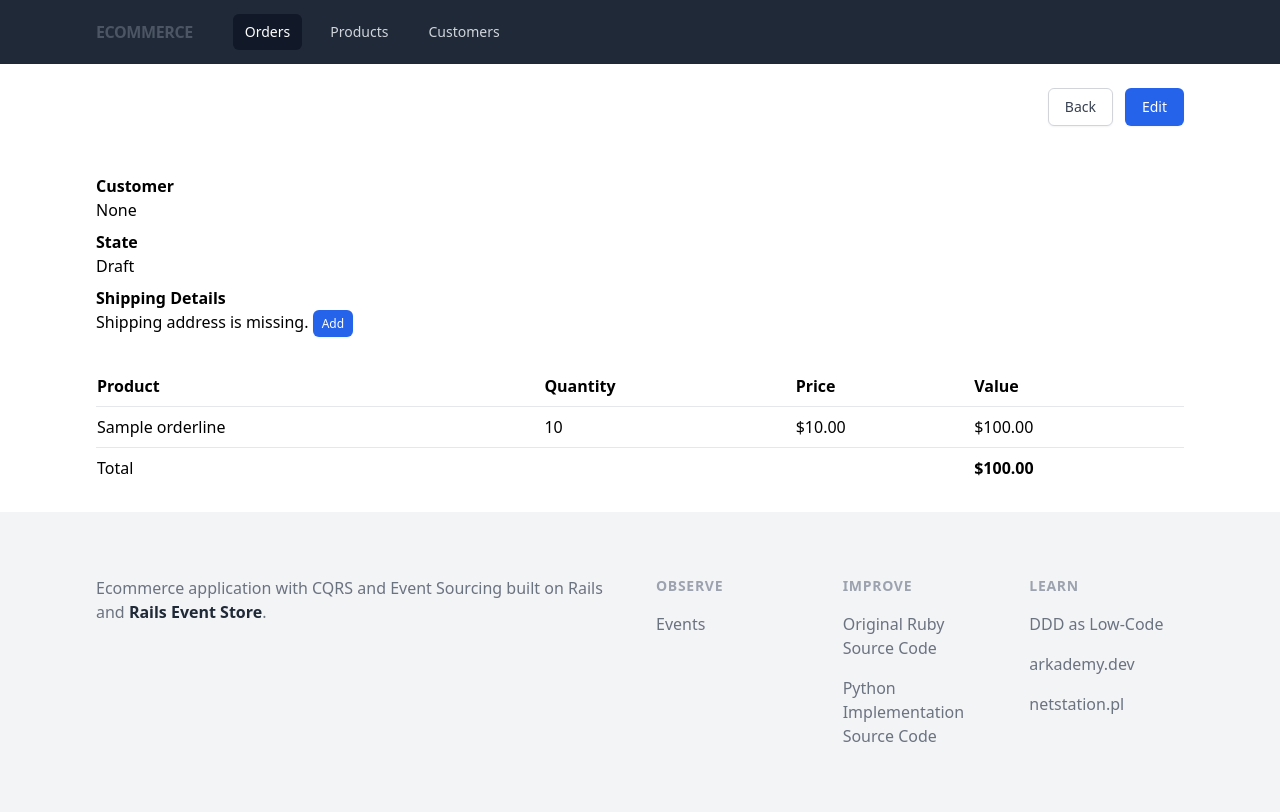
After one commit to NetstationPL/example_event_source_ecommerce, a Django app: page /orders/00000000-0000-0000-0000-000000000001/ in a window 1280 px wide. The commit adds this page. Run offline with Django 4.2, Linux system fonts and the light colour scheme; tables that the repository leaves empty hold one stand-in row (values such as "Sample post"); some libraries are stand-ins or nearby versions.

Commit message:
order detial page

```diff
--- a/django_application/orders/handlers.py
+++ b/django_application/orders/handlers.py
@@ -13,6 +13,7 @@ def add_item_to_basket(event: ItemAddedToBasket):
         defaults={
             "quantity": 0,
             "price": product.price,
+            "product_name": product.name,
         },
     )
 
--- a/django_application/orders/models.py
+++ b/django_application/orders/models.py
@@ -13,6 +13,7 @@ class Order(models.Model):
 class OrderLine(models.Model):
     order = models.ForeignKey(Order, on_delete=models.CASCADE)
     product_id = models.UUIDField()
+    product_name = models.CharField(max_length=200)
     price = models.DecimalField(max_digits=10, decimal_places=2)
     quantity = models.IntegerField()
 
--- /dev/null
+++ b/django_application/orders/templates/orders/detail.html
@@ -0,0 +1,49 @@
+{% extends "orders_base.html" %}
+{% load pricing_tags %}
+
+{% block actions %}
+	<span class="sm:ml-3"><button type="button" class="inline-flex items-center px-4 py-2 border rounded-md shadow-sm text-sm font-medium focus:outline-none focus:ring-2 focus:ring-offset-2 focus:ring-blue-500 border-gray-300 text-gray-700 bg-white hover:bg-gray-50">
+			<a href="{% url 'orders:index' %}">Back</a>
+		</button></span>
+<span class="sm:ml-3">
+	<button type="button" class="inline-flex items-center px-4 py-2 border rounded-md shadow-sm text-sm font-medium focus:outline-none focus:ring-2 focus:ring-offset-2 focus:ring-blue-500 border-transparent text-white bg-blue-600 hover:bg-blue-700">
+		<a href="{% url 'orders:edit' order_id %}">Edit</a>
+	</button>
+	</span>
+{% endblock %}
+
+{% block content %}
+<dl class="mb-8">
+  <dt class="font-bold">Customer</dt>
+  <dd class="mb-2">None</dd>
+  <dt class="font-bold">State</dt>
+  <dd class="mb-2">Draft</dd>
+  <dt class="font-bold">Shipping Details</dt>
+  <dd class="mb-2">
+      Shipping address is missing.
+      <a class="px-2 py-1 border rounded-md shadow-sm text-xs font-medium focus:outline-none focus:ring-2 focus:ring-offset-2 focus:ring-blue-500 border-transparent text-white bg-blue-600 hover:bg-blue-700" href="/orders/d07b1f57-4bff-46cb-839f-3c06cba5b972/shipping_address/edit">Add</a>
+  </dd>
+</dl>
+<table class="w-full">
+	<tr>
+		<th class="text-left py-2">Product</th>
+		<th class="text-left py-2">Quantity</th>
+		<th class="text-left py-2">Price</th>
+		<th class="text-left py-2">Value</th>
+	</tr>
+{% for item in order_lines %}
+<tr class="border-t">
+	<td class="py-2">{{ item.product_name }}</td>
+	<td class="py-2">{{ item.quantity }}</td>
+	<td class="py-2">{{ item.price|money }}</td>
+	<td class="py-2">{{ item.value|money }}</td>
+</tr>
+{% endfor %}
+    <tfoot>
+      <tr class="border-t">
+        <td class="py-2" colspan="3">Total</td>
+	<td class="py-2 font-bold">{{ order.discounted_value|money }}</td>
+      </tr>
+    </tfoot>
+</table>
+{% endblock %}
--- a/django_application/orders/templates/orders/index.html
+++ b/django_application/orders/templates/orders/index.html
@@ -23,7 +23,7 @@
 		<tbody>
 			{% for order in orders %}
 				<tr class="border-t">
-					<td class="py-2"><a href="{% url 'orders:edit' order.uid %}" class="text-blue-500 hover:underline">Not submited</a></td>
+					<td class="py-2"><a href="{% url 'orders:detail' order.uid %}" class="text-blue-500 hover:underline">Not submited</a></td>
 					<td class="py-2"></td>
 					<td class="py-2">Draft</td>
 				</tr>
--- a/django_application/orders/urls.py
+++ b/django_application/orders/urls.py
@@ -15,4 +15,5 @@ urlpatterns = [
         name="remove_item",
     ),
     path("<uuid:order_id>/edit/", views.OrdersEditView.as_view(), name="edit"),
+    path("<uuid:order_id>/", views.OrderDetailView.as_view(), name="detail"),
 ]
--- a/django_application/orders/views.py
+++ b/django_application/orders/views.py
@@ -56,3 +56,16 @@ class OrdersEditView(TemplateView):
         context["order_lines"] = OrderLine.objects.filter(order_id=order_id)
         context["customers"] = Customer.objects.all()
         return context
+
+
+class OrderDetailView(TemplateView):
+    template_name = "orders/detail.html"
+
+    def get_context_data(self, **kwargs):
+        context = super().get_context_data(**kwargs)
+        order_id = kwargs["order_id"]
+        context["order_id"] = order_id
+        context["order"] = Order.objects.get(uid=order_id)
+        context["products"] = Product.objects.all()
+        context["order_lines"] = OrderLine.objects.filter(order_id=order_id)
+        return context
```
Also changed, not shown: django_application/orders/templates/orders/_order_lines.html (added, +34 -0 lines), django_application/orders/templates/orders/edit.html (+7 -34 lines), django_application/orders/tests.py (+18 -1 lines), django_application/orders/migrations/0002_orderline_product_name.py (added).
